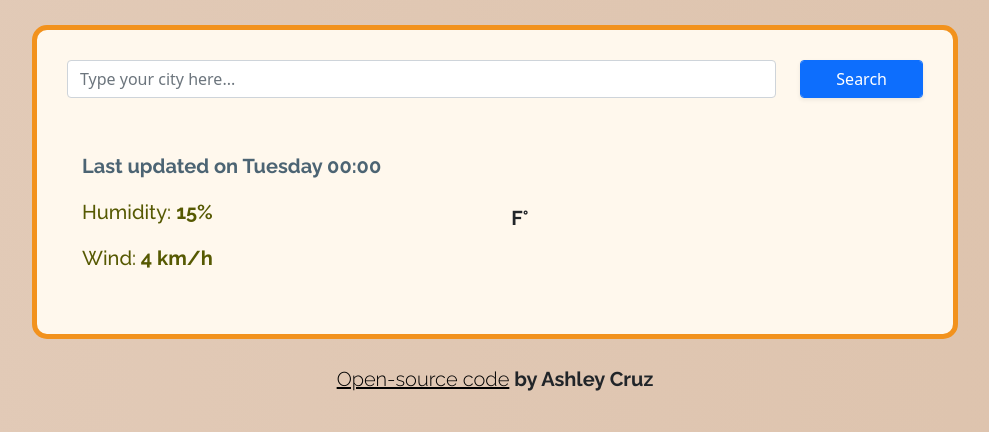
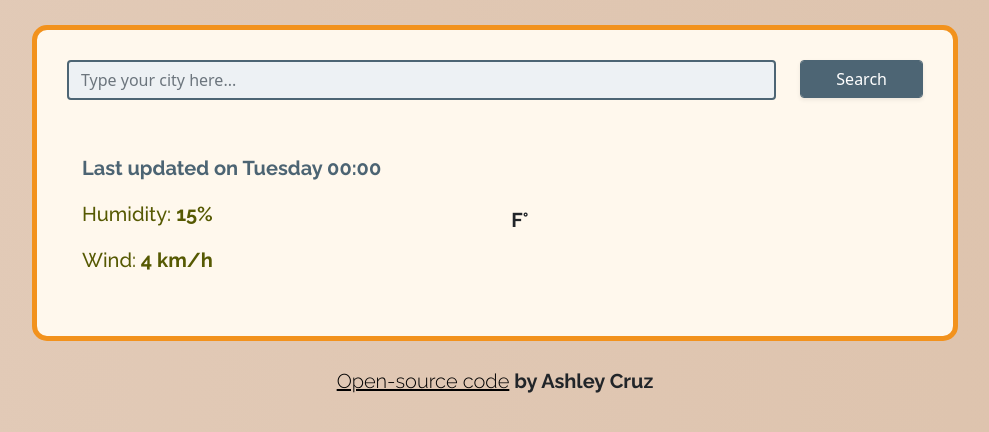
Before and after one commit to ashcruzzz/ash-cruz-project-app, a plain HTML site: page index.html in a window 1280 px wide. Shown: the whole page, without its empty margins (145-1134 px from the left). Drawn offline with nearby package versions, Linux system fonts and the light colour scheme; no server answers.

Commit message:
css tweaks for future forecast

```diff
--- a/index.html
+++ b/index.html
@@ -45,6 +45,7 @@
                   type="submit"
                   value="Search"
                   class="form-control btn btn-primary shadow-sm"
+                  id="search-button"
                 />
               </div>
             </div>
--- a/src/styles.css
+++ b/src/styles.css
@@ -42,7 +42,9 @@ span {
   font-family: "Raleway", sans-serif;
   font-weight: 700;
 }
-
+img {
+  box-shadow: 50px;
+}
 .container {
   display: block;
   max-width: 1000px;
@@ -169,6 +171,7 @@ span {
 #future-forecast {
   border-width: 2px;
   color: #4d6574;
+  background-color: #efe1ce;
   margin: 7px;
   padding: 5px;
   text-align: center;
@@ -192,3 +195,13 @@ span {
   font-weight: 200;
   display: inline;
 }
+#search-button {
+  background-color: #4d6574;
+  border-color: #4d6574;
+}
+#city-input {
+  background-color: #edf1f4;
+  border-color: #4d6574;
+  border-width: 2px;
+  color: #565903;
+}
```
